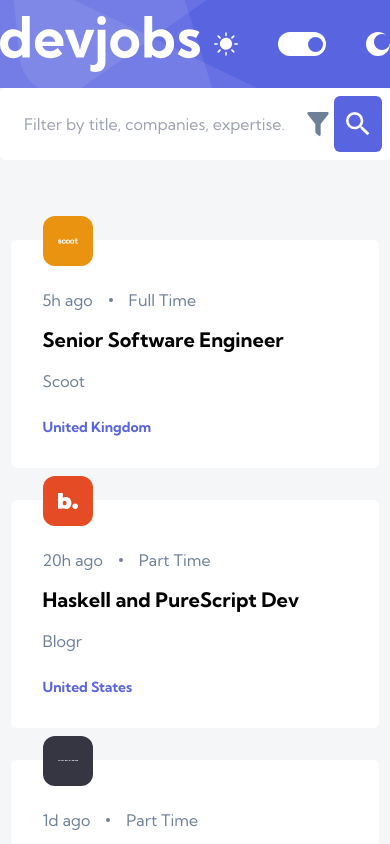
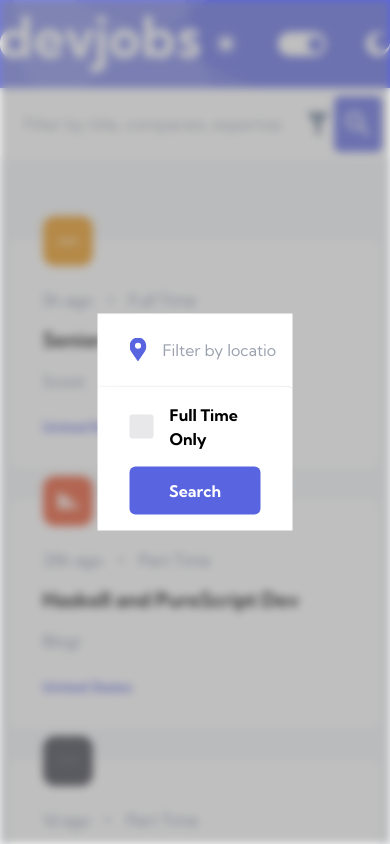
Before and after one commit to tandrimab/devjobs, a Next.js app: page / in a window 390 px wide. Both pictures are taken after a click on the button 318 px from the left and 123 px from the top of the page. Shown: the top 844 px of the page. Built offline with nearby package versions, Linux system fonts and the light colour scheme.

Commit message:
Implementation of pop-up for medium and small screen for filter section

```diff
--- a/app/(filter)/FilterJobsMob.jsx
+++ b/app/(filter)/FilterJobsMob.jsx
@@ -1,10 +1,15 @@
+import Modal from "@/components/Modal";
 import { mdiMagnify } from "@mdi/js";
 import { mdiFilter } from "@mdi/js";
 import Icon from "@mdi/react";
+import { useState } from "react";
 import Image from "next/image";
 
+
 export default function FilterJobsMob(props) {
-    return (
+    const [showHiddenFilter, setShowHiddenFilter] = useState();
+
+    return (<>
         <div className="grid grid-cols-13 place-content-center w-full bg-white max-w-full rounded-[6px] p-2">
             <div className="flex items-center justify-start p-4 rounded-tl-[6px] rounded-bl-[6px]">
                 <input
@@ -15,7 +20,7 @@
                     className="outline-none w-full bg-transparent"
                 />
             </div>
-            <button>
+            <button onClick={() => setShowHiddenFilter(true)}>
                 <Icon
                     path={mdiFilter}
                     size="2rem"
@@ -30,5 +35,31 @@
                 />
             </button>
         </div>
+        {showHiddenFilter && <Modal onClose={() => setShowHiddenFilter(false)} modalClassName="backdrop-contrast-50 backdrop-blur-sm" bodyClassName="divide-y-[1px] divide-veryLightGrey md:w-1/2 sm:w-8/12">
+            <div className="flex items-center justify-start p-4">
+                <Image src="/assets/desktop/icon-location.svg" width={24} height={24} className="my-2 mx-4" alt="location" />
+                <input
+                    type="text"
+                    placeholder="Filter by location…"
+                    value={props.area}
+                    onChange={(e) => props.setArea(e.target.value)}
+                    className="outline-none w-full bg-transparent"
+                />
+            </div>
+            <label className="flex items-center justify-start p-4 rounded-tr-[6px] rounded-br-[6px]">
+                <input
+                    type="checkbox"
+                    checked={props.isFulltime}
+                    onChange={props.updateFullTime}
+                    className="peer appearance-none rounded-[3px] ring-0 bg-veryLightBlue w-[24px] h-[24px] checked:bg-lightBlue my-2 mx-4 relative shrink-0"
+                />
+                <label className="font-bold">Full Time Only</label>
+                <Image src="/assets/desktop/icon-check.svg" className="absolute peer-checked:block ml-[1.2rem] hidden" height={20} width={20} alt="checked" />
+            </label>
+            <div className="px-8 mb-4 w-full border-none">
+            <button className="bg-lightBlue text-white py-3 px-9 rounded-[6px] font-bold font-base hover:bg-btnDarkHover w-full">Search</button>
+            </div>
+        </Modal>}
+    </>
     )
 }
--- /dev/null
+++ b/components/Modal.jsx
@@ -0,0 +1,53 @@
+'use client'
+import { useCallback, useRef, useEffect, MouseEventHandler } from 'react'
+import { useRouter } from 'next/navigation'
+
+export default function Modal({ children, modalClassName, bodyClassName, onClose }) {
+  const overlay = useRef(null)
+  const wrapper = useRef(null)
+  const router = useRouter()
+
+  const onDismiss = useCallback(() => {
+    if (onClose) {
+      onClose();
+    } else {
+      router.back();
+    }
+  }, [router])
+
+  const onClick = useCallback(
+    (e) => {
+      if (e.target === overlay.current || e.target === wrapper.current) {
+        if (onDismiss) onDismiss()
+      }
+    },
+    [onDismiss, overlay, wrapper]
+  )
+
+  const onKeyDown = useCallback(
+    (e) => {
+      if (e.key === 'Escape') onDismiss()
+    },
+    [onDismiss]
+  )
+
+  useEffect(() => {
+    document.addEventListener('keydown', onKeyDown)
+    return () => document.removeEventListener('keydown', onKeyDown)
+  }, [onKeyDown])
+
+  return (
+    <div
+      ref={overlay}
+      className={"fixed z-[9999] left-0 right-0 top-0 bottom-0 mx-auto bg-black/60 " + modalClassName}
+      onClick={onClick}
+    >
+      <div
+        ref={wrapper}
+        className={"absolute top-1/2 left-1/2 -translate-x-1/2 -translate-y-1/2 bg-white " + bodyClassName}
+      >
+        {children}
+      </div>
+    </div>
+  )
+}
```
